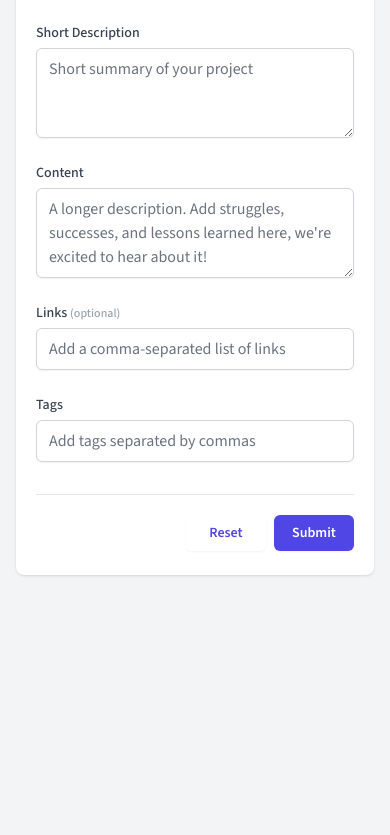
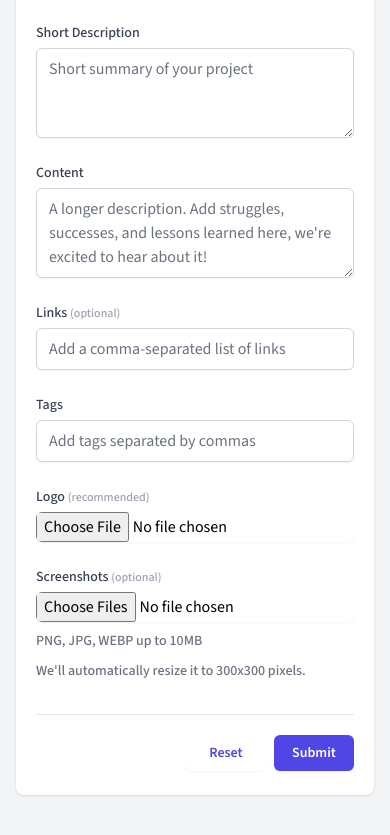
Before and after one commit to thraizz/projectgraveyard, a Vue app: page /projects/new in a window 390 px wide. Shown: the part 415-1250 px from the top of the page. Before the commit the page ends 1038 px from the top, so only its background shows below. Built offline with nearby package versions, Linux system fonts and the light colour scheme; no server answers; the database is empty.

Commit message:
feat: add logo upload

```diff
--- a/src/projects.ts
+++ b/src/projects.ts
@@ -61,7 +61,8 @@ export const useProjectStore = defineStore("projects", () => {
 
   function addProject(values: ProjectCreationFormData, userUid: string) {
     const projectCollection = collection(firestore, "projects");
-    addDoc(projectCollection, {
+
+    return addDoc(projectCollection, {
       title: values.title,
       description: values.description,
       textContent: values.content,
@@ -74,11 +75,15 @@ export const useProjectStore = defineStore("projects", () => {
       createdAt: new Date(),
       logo: "",
     })
-      .then(() => {
+      .then((data) => {
         refetch();
+
+        return Promise.resolve(data.id);
       })
       .catch((error) => {
         console.error("Error writing document: ", error);
+
+        return Promise.reject();
       });
   }
 
--- a/src/views/NewProject.vue
+++ b/src/views/NewProject.vue
@@ -1,5 +1,7 @@
 <script setup lang="ts">
+import { getStorage, ref as storageRef, uploadBytes } from "firebase/storage";
 import { useField, useForm } from "vee-validate";
+import { ref } from "vue";
 import { useRouter } from "vue-router";
 import { string } from "yup";
 
@@ -8,11 +10,14 @@ import { useProjectStore } from "@/projects";
 
 export type ProjectCreationFormData = {
   title: string;
+  file: File;
   description: string;
   content: string;
   links: string;
   tags: string;
 };
+
+const storage = getStorage();
 
 const { handleSubmit, resetForm } = useForm<ProjectCreationFormData>({
   validationSchema: {
@@ -38,7 +43,7 @@ const { handleSubmit, resetForm } = useForm<ProjectCreationFormData>({
         });
       },
     ),
-    tags: string().required("The tags are required."),
+    tags: string().required("Some tags are required."),
   },
   initialValues: {
     title: "",
@@ -49,18 +54,64 @@ const { handleSubmit, resetForm } = useForm<ProjectCreationFormData>({
   },
 });
 
+const logo = ref<File | null>(null);
+const screenshots = ref<File[] | null>(null);
+
+const handleLogoUpload = (event: Event) => {
+  const target = event.target as HTMLInputElement;
+  const files = target.files;
+
+  if (!files) return;
+
+  logo.value = files[0];
+};
+const uploadLogo = async (uuid: string) => {
+  if (!logo.value) return;
+
+  const uploadRef = storageRef(storage, `projects/${uuid}/logo.png`);
+  await uploadBytes(uploadRef, logo.value);
+};
+
+const handleScreenshotUpload = (event: Event) => {
+  const target = event.target as HTMLInputElement;
+  const files = target.files;
+
+  if (!files) return;
+
+  screenshots.value = Array.from(files);
+};
+
+const uploadScreenshots = async () => {
+  if (!screenshots.value) return;
+
+  await Promise.all(
+    screenshots.value.map(async (screenshot, index) => {
+      const uploadRef = storageRef(
+        storage,
+        `projects/8uFvujhBpyl7ef7bi8I2/screenshots/${index}.png`,
+      );
+      await uploadBytes(uploadRef, screenshot);
+    }),
+  );
+};
+
 const router = useRouter();
 const projectStore = useProjectStore();
 const { user } = useUser();
+
 const onSubmit = handleSubmit(
   // Success
-  (values: ProjectCreationFormData) => {
+  async (values: ProjectCreationFormData) => {
     if (!user.value) return;
 
     // handle form submission here
-    projectStore.addProject(values, user.value.uid);
-    resetForm();
-    router.push("/");
+    projectStore.addProject(values, user.value.uid).then(async (uid) => {
+      await uploadLogo(uid);
+      await uploadScreenshots();
+
+      resetForm();
+      router.push("/");
+    });
   },
   // Failure
   (errors) => {
@@ -214,6 +265,55 @@ const { value: tags, errorMessage: tagsError } = useField<string[]>("tags");
               <p class="error">{{ tagsError }}</p>
             </div>
           </div>
+
+          <!-- Single logo upload -->
+          <div
+            class="sm:grid sm:grid-cols-3 sm:items-start sm:gap-4 sm:border-t sm:border-gray-200 sm:pt-5"
+          >
+            <label
+              for="logo"
+              class="block text-sm font-medium text-gray-700 sm:mt-px sm:pt-2"
+            >
+              Logo <span class="text-xs text-gray-400">(recommended)</span>
+            </label>
+
+            <div class="mt-1 sm:col-span-2 sm:mt-0">
+              <input
+                class="block w-full max-w-lg rounded-md border-gray-300 shadow-sm focus:border-blue-500 focus:ring-blue-500 sm:text-sm"
+                type="file"
+                @change="handleLogoUpload"
+              />
+            </div>
+          </div>
+
+          <!-- Screenshot upload section using firebase storage -->
+          <div
+            class="sm:grid sm:grid-cols-3 sm:items-start sm:gap-4 sm:border-t sm:border-gray-200 sm:pt-5"
+          >
+            <label
+              for="screenshots"
+              class="block text-sm font-medium text-gray-700 sm:mt-px sm:pt-2"
+            >
+              Screenshots <span class="text-xs text-gray-400">(optional)</span>
+            </label>
+
+            <div class="mt-1 sm:col-span-2 sm:mt-0">
+              <input
+                id="screenshots"
+                multiple
+                name="screensthots"
+                type="file"
+                class="block w-full max-w-lg rounded-md border-gray-300 shadow-sm focus:border-blue-500 focus:ring-blue-500 sm:text-sm"
+                @change="handleScreenshotUpload"
+              />
+            </div>
+
+            <p class="mt-2 text-sm text-gray-500">PNG, JPG, WEBP up to 10MB</p>
+
+            <p class="mt-2 text-sm text-gray-500">
+              We'll automatically resize it to 300x300 pixels.
+            </p>
+          </div>
         </div>
       </div>
     </div>
--- a/src/views/ProjectCard.vue
+++ b/src/views/ProjectCard.vue
@@ -1,5 +1,10 @@
 <script lang="ts" setup>
-import { computed } from "vue";
+import {
+  getDownloadURL,
+  getStorage,
+  ref as storageRef,
+} from "firebase/storage";
+import { computed, onMounted, ref } from "vue";
 
 import { Project } from "@/types";
 
@@ -10,15 +15,32 @@ const props = defineProps<{
 }>();
 
 const href = computed(() => `/projects/${props.project.projectId}`);
+
+const imgSrc = ref<string | undefined>(undefined);
+
+onMounted(async () => {
+  const storage = getStorage();
+  const pathReference = storageRef(
+    storage,
+    `/projects/${props.project._id}/logo.png`,
+  );
+  getDownloadURL(pathReference)
+    .then((url) => {
+      imgSrc.value = url;
+    })
+    .catch(() => {
+      imgSrc.value = undefined;
+    });
+});
 </script>
 
 <template>
   <li class="project">
     <router-link as="li" :to="href" class="flex w-full min-w-0 gap-x-4">
       <img
-        v-if="project.logo"
+        v-if="imgSrc"
         class="h-12 w-12 flex-none rounded-full bg-gray-50"
-        :src="project.logo"
+        :src="imgSrc"
         alt=""
       />
 
```
